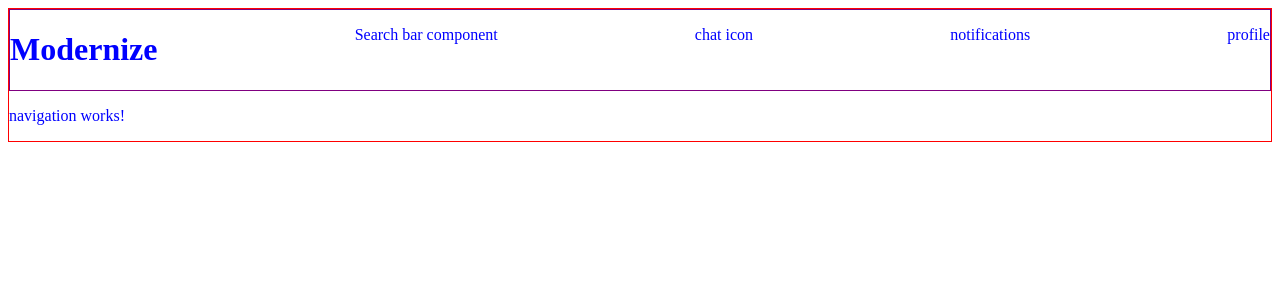
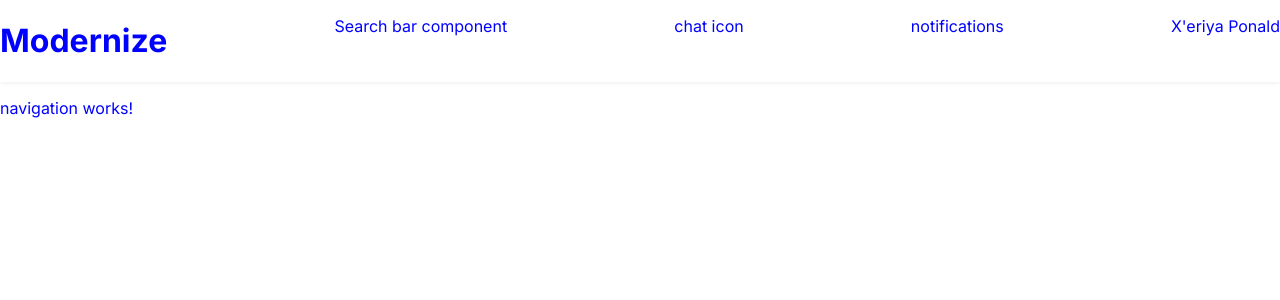
Before and after one commit to emoore29/Frontend-Angular-Challenge, an Angular app in the folder greenbase-app/: page / in a window 1280 px wide. Shown: the top 300 px of the page. Built offline with nearby package versions, Linux system fonts and the light colour scheme.

Commit message:
added Inter font and header styles

```diff
--- a/greenbase-app/src/app/app-header/header.component.html
+++ b/greenbase-app/src/app/app-header/header.component.html
@@ -1,7 +1,9 @@
 <header class="header">
-  <h1>Modernize</h1>
-  <p>Search bar component</p>
-  <p>chat icon</p>
-  <p>notifications</p>
-  <p>profile</p>
+  <div class="header-content">
+    <h1>Modernize</h1>
+    <p>Search bar component</p>
+    <p>chat icon</p>
+    <p>notifications</p>
+    <p>{{ user }}</p>
+  </div>
 </header>
--- a/greenbase-app/src/app/app-header/header.component.sass
+++ b/greenbase-app/src/app/app-header/header.component.sass
@@ -1,4 +1,8 @@
 .header
-      border: 1px solid purple
+      box-shadow: 0px 1px 4px 0px #15223214
+
+.header-content
       display: flex
       justify-content: space-between
+      max-width: 1440px
+      margin: auto
--- a/greenbase-app/src/app/app-header/header.component.ts
+++ b/greenbase-app/src/app/app-header/header.component.ts
@@ -7,4 +7,6 @@
   templateUrl: './header.component.html',
   styleUrl: './header.component.sass',
 })
-export class HeaderComponent {}
+export class HeaderComponent {
+  user = "X'eriya Ponald";
+}
--- a/greenbase-app/src/app/app.component.sass
+++ b/greenbase-app/src/app/app.component.sass
@@ -1,5 +1,4 @@
 .main
       color: blue
-      border: 1px solid red
-      max-width: 1440px
-      margin: auto
+      width: 100vw
+      margin: 0
--- a/greenbase-app/src/index.html
+++ b/greenbase-app/src/index.html
@@ -1,11 +1,18 @@
-<!doctype html>
+<!DOCTYPE html>
 <html lang="en">
   <head>
-  <meta charset="utf-8">
+    <meta charset="utf-8" />
     <title>GreenbaseApp</title>
-  <base href="/">
-  <meta name="viewport" content="width=device-width, initial-scale=1">
-  <link rel="icon" type="image/x-icon" href="favicon.ico">
+    <base href="/" />
+    <meta name="viewport" content="width=device-width, initial-scale=1" />
+    <link rel="icon" type="image/x-icon" href="favicon.ico" />
+    <!-- Google Fonts -->
+    <link rel="preconnect" href="https://fonts.googleapis.com" />
+    <link rel="preconnect" href="https://fonts.gstatic.com" crossorigin />
+    <link
+      href="https://fonts.googleapis.com/css2?family=Inter:wght@400;700&display=swap"
+      rel="stylesheet"
+    />
   </head>
   <body>
     <app-root></app-root>
--- a/greenbase-app/src/styles.sass
+++ b/greenbase-app/src/styles.sass
@@ -1 +1,7 @@
-/* You can add global styles to this file, and also import other style files */
+
+
+html, body
+      font-family: 'Inter', sans-serif
+
+body
+      margin: 0
```
Lines whose indentation alone changed are shown as unchanged.
